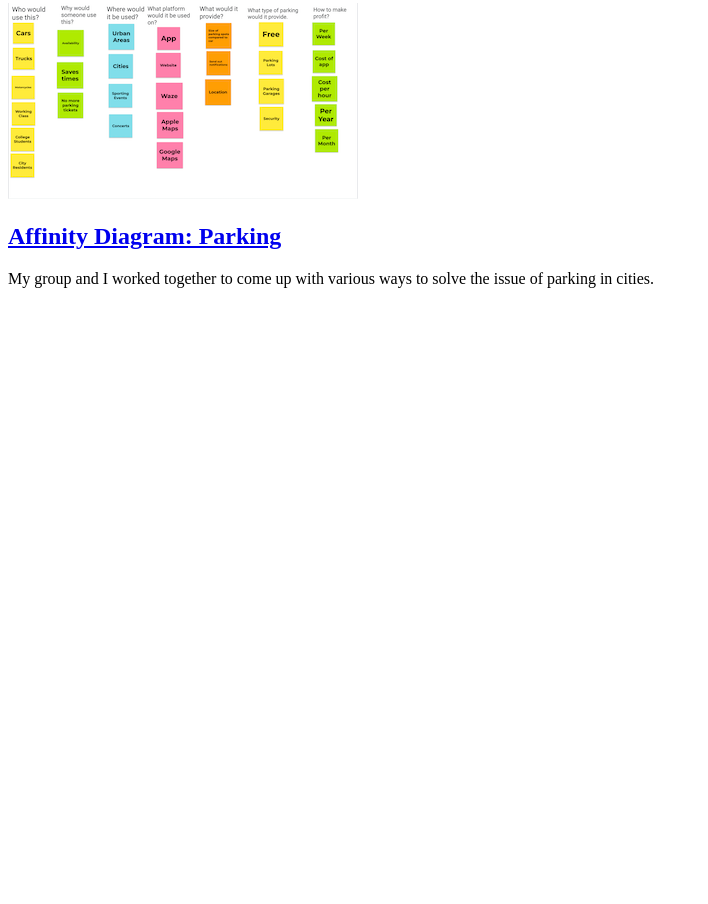
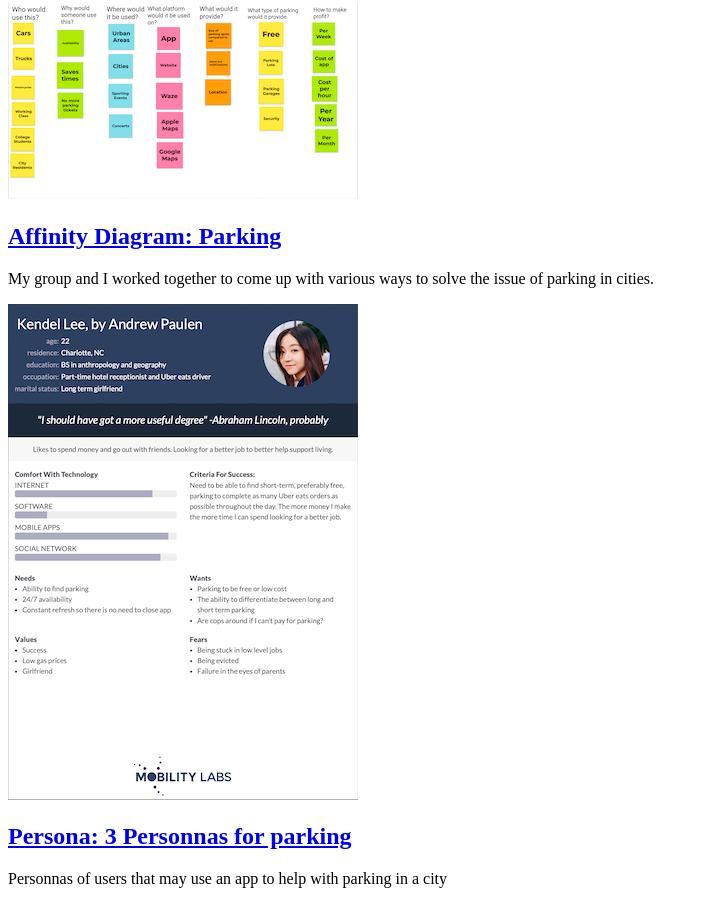
Before and after one commit to AndrewPaulen/AndrewPaulen.github.io, a plain HTML site: page index.html in a window 1280 px wide. Shown: the part 477-1381 px from the top of the page, without its empty margins (0-708 px from the left). Before the commit the page ends 800 px from the top, so only its background shows below. Drawn offline with Linux system fonts and the light colour scheme.

Commit message:
Add files via upload

```diff
--- a/index.html
+++ b/index.html
@@ -27,5 +27,16 @@
                 </p>
             </section>
         </section>
+
+         <!-- Personna Assignment -->
+         <section class="assignment">
+            <a href="Files/PersonaProject.pdf"><img src = "Images/AndrewPaulenPersona.png"></a>
+            <section class = "assignmentDetails">
+                <a href="Files/PersonaProject.pdf"><h2>Persona: 3 Personnas for parking</h2></a>
+                <p>
+                    Personnas of users that may use an app to help with parking in a city
+                </p>
+            </section>
+        </section>
     </body>
 </html>
```
Also changed, not shown: Images/AndrewPaulenPersona.png (added), 1 other file.
